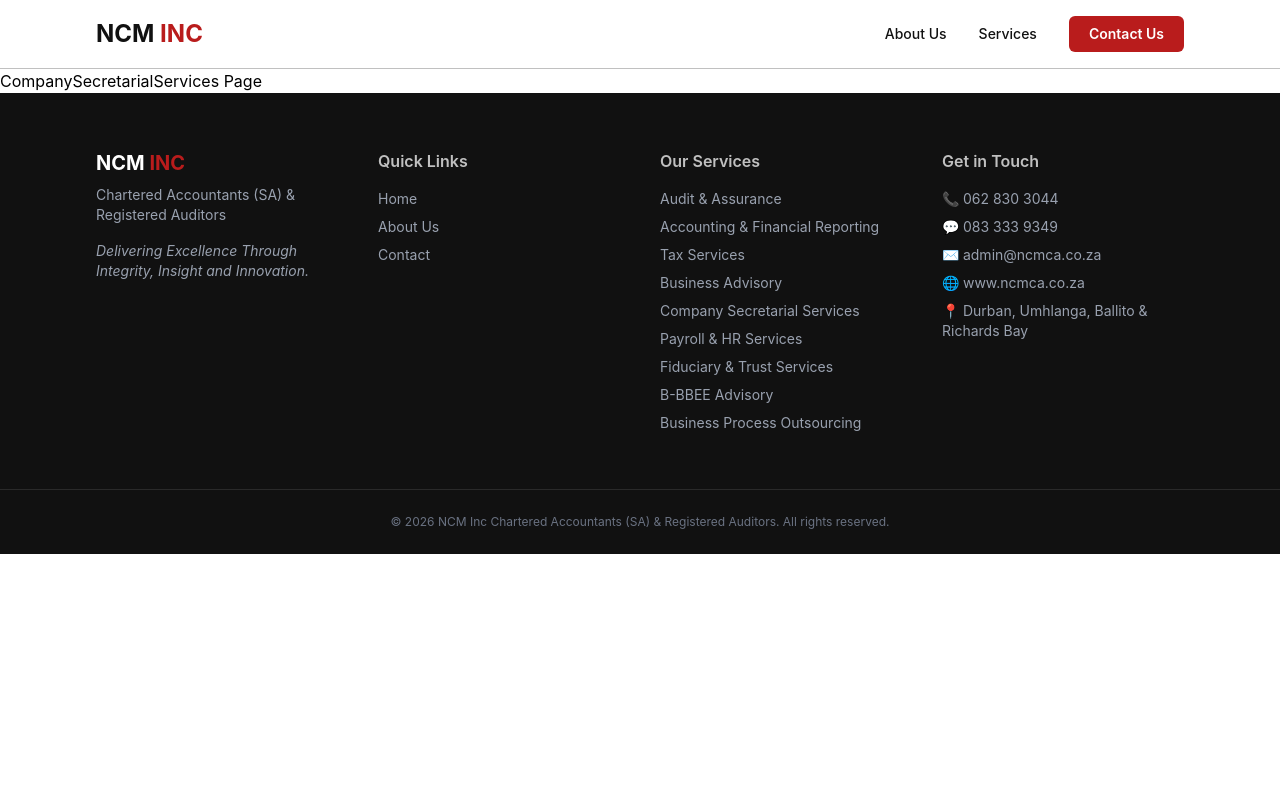
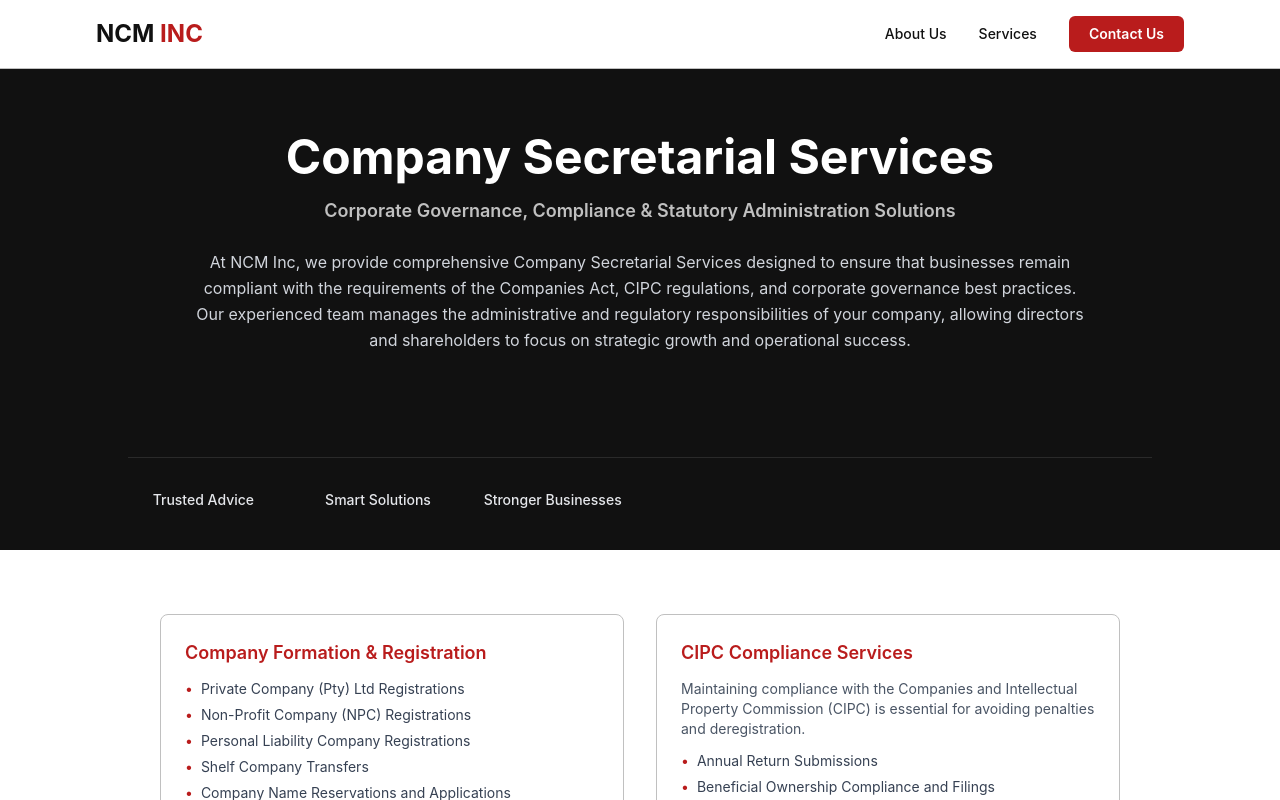
Before and after one commit to randr2405/NCMINC, a React (Vite) app: page /company-secretarial-services in a window 1280 px wide. Shown: the top 800 px of the page. Built offline with nearby package versions, Linux system fonts and the light colour scheme.

Commit message:
company sec services

```diff
--- a/src/pages/CompanySecretarialServices.jsx
+++ b/src/pages/CompanySecretarialServices.jsx
@@ -1,3 +1,163 @@
+import ServicePageLayout from '../components/ServicePageLayout'
+
 export default function CompanySecretarialServices() {
-  return <h1>CompanySecretarialServices Page</h1>
+  return (
+    <ServicePageLayout
+      title="Company Secretarial Services"
+      tagline="Corporate Governance, Compliance & Statutory Administration Solutions"
+      intro="At NCM Inc, we provide comprehensive Company Secretarial Services designed to ensure that businesses remain compliant with the requirements of the Companies Act, CIPC regulations, and corporate governance best practices. Our experienced team manages the administrative and regulatory responsibilities of your company, allowing directors and shareholders to focus on strategic growth and operational success."
+      highlights={[
+        'Trusted Advice',
+        'Smart Solutions',
+        'Stronger Businesses',
+      ]}
+      sections={[
+        {
+          title: 'Company Formation & Registration',
+          items: [
+            'Private Company (Pty) Ltd Registrations',
+            'Non-Profit Company (NPC) Registrations',
+            'Personal Liability Company Registrations',
+            'Shelf Company Transfers',
+            'Company Name Reservations and Applications',
+            'Registration of External Companies',
+            'Business Start-Up Compliance Assistance',
+            'Registration of Special Purpose Entities (SPVs)',
+          ],
+        },
+        {
+          title: 'CIPC Compliance Services',
+          description: 'Maintaining compliance with the Companies and Intellectual Property Commission (CIPC) is essential for avoiding penalties and deregistration.',
+          items: [
+            'Annual Return Submissions',
+            'Beneficial Ownership Compliance and Filings',
+            'Director and Auditor Changes',
+            'Registered Address Amendments',
+            'Company Name Changes',
+            'Share Capital Amendments',
+            'Company Status Restorations',
+            'Deregistration and Reinstatement Applications',
+            'Conversion of Close Corporations to Companies',
+            'CIPC Compliance Monitoring and Advisory',
+          ],
+        },
+        {
+          title: 'Statutory Record Maintenance',
+          items: [
+            'Maintenance of Statutory Registers',
+            'Share Registers and Securities Records',
+            'Director Registers',
+            'Beneficial Ownership Registers',
+            'Minute Books and Resolution Registers',
+            'Statutory Compliance Reviews',
+            'Safe Record-Keeping and Documentation Management',
+            'Electronic Corporate Record Systems',
+          ],
+        },
+        {
+          title: 'Board & Shareholder Administration',
+          items: [
+            'Preparation of Board Resolutions',
+            'Shareholder Resolutions',
+            'Annual General Meeting (AGM) Administration',
+            'Special General Meeting Coordination',
+            'Meeting Notices and Agendas',
+            'Attendance Registers and Voting Records',
+            'Preparation of Meeting Minutes',
+            'Director Appointment and Resignation Documentation',
+          ],
+        },
+        {
+          title: 'Share Capital & Ownership Management',
+          items: [
+            'Share Allotments and Issues',
+            'Share Transfers',
+            'Share Buy-Back Transactions',
+            'Shareholder Agreements',
+            'Employee Share Ownership Schemes',
+            'Equity Restructuring Transactions',
+            'Share Capital Reorganisations',
+            'Dividend Documentation and Compliance',
+            'Maintenance of Share Certificates',
+          ],
+        },
+        {
+          title: 'Corporate Governance Advisory',
+          items: [
+            'Corporate Governance Reviews',
+            'King IV Compliance Assessments',
+            'Governance Framework Development',
+            'Board Effectiveness Evaluations',
+            'Director Duties and Responsibilities Training',
+            'Governance Risk Assessments',
+            'Ethics and Compliance Frameworks',
+            'Policy Development and Implementation',
+          ],
+        },
+        {
+          title: 'Trust & Beneficial Ownership Administration',
+          items: [
+            'Beneficial Ownership Register Maintenance',
+            'Beneficial Ownership Filings with CIPC',
+            'Trust Registrations and Amendments',
+            'Trustee Appointments and Resignations',
+            'Trust Compliance Administration',
+            'Master of the High Court Submissions',
+            'Trust Record Maintenance',
+            'Trust Governance Support',
+          ],
+        },
+        {
+          title: 'Corporate Restructuring Support',
+          items: [
+            'Company Restructuring Projects',
+            'Mergers and Acquisitions Support',
+            'Group Structure Reorganisation',
+            'Corporate Simplification Exercises',
+            'Business Rescue Administration Support',
+            'Liquidation Documentation Assistance',
+            'Company Conversions and Amendments',
+            'Corporate Due Diligence Support',
+          ],
+        },
+        {
+          title: 'Compliance Monitoring & Regulatory Support',
+          items: [
+            'Compliance Health Checks',
+            'Regulatory Filing Calendars',
+            'Corporate Compliance Monitoring',
+            'Director Compliance Reviews',
+            'Governance and Compliance Reporting',
+            'Legislative Update Notifications',
+            'Risk-Based Compliance Assessments',
+            'Ongoing Secretarial Retainer Services',
+          ],
+        },
+        {
+          title: 'Administration of Deceased Estates',
+          items: [
+            'Letters of Executorship & Letters of Authority',
+            'Estate Administration & Compliance',
+            'Asset & Liability Collection',
+            'Creditor Settlement',
+            'Liquidation & Distribution Accounts',
+            'Estate Duty & Tax Compliance',
+            'Asset Distribution to Beneficiaries',
+            'Master of the High Court Liaison & Reporting',
+            'Executor Advisory & Support',
+            'Winding-Up & Finalisation of Estates',
+          ],
+        },
+      ]}
+      valuePoints={[
+        'Experienced Chartered Accountants and Registered Auditors',
+        'Comprehensive Corporate Compliance Solutions',
+        'Efficient CIPC and Regulatory Administration',
+        'Strong Corporate Governance Expertise',
+        'Proactive Compliance Monitoring',
+        'Tailored Solutions for SMEs, Family Businesses and Corporates',
+        'Dedicated Professional Support Team',
+      ]}
+    />
+  )
 }
```
